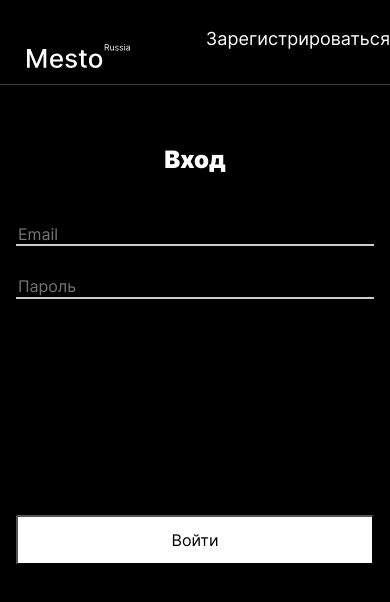
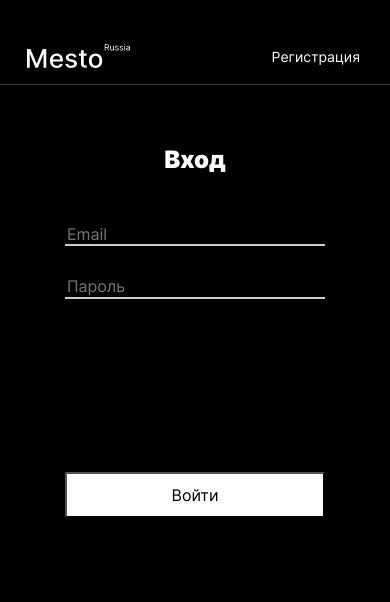
Before and after one commit to IlyaKotkov/react-mesto-auth, a React (Create React App) app: page /sign-in in a window 390 px wide. Shown: the top 602 px of the page. Built offline with nearby package versions, Linux system fonts and the light colour scheme.

Commit message:
исправить некоторые замечания

```diff
--- a/src/blocks/header/__menu/header__menu.css
+++ b/src/blocks/header/__menu/header__menu.css
@@ -8,3 +8,13 @@
     color: #FFFFFF;
     text-decoration: none;
 }
+
+@media screen and (max-width: 767px) {
+    .header__menu {
+        font-size: 14px;
+        line-height: 17px;
+        display: flex;
+        align-items: center;
+        margin-right: 30px;
+    }
+}
--- a/src/blocks/login/__submit-button/login__submit-button.css
+++ b/src/blocks/login/__submit-button/login__submit-button.css
@@ -11,3 +11,11 @@
 .login__submit-button:hover  {
     opacity: .8;
 }
+
+@media screen and (max-width: 767px) {
+    .login__submit-button {
+        max-width: 260px;
+        height: 46px;
+        margin-top: 173px;
+    }
+}
--- a/src/blocks/register/__submit-button/register__submit-button.css
+++ b/src/blocks/register/__submit-button/register__submit-button.css
@@ -11,3 +11,11 @@
 .register__submit-button:hover  {
     opacity: .8;
 }
+
+@media screen and (max-width: 767px) {
+    .register__submit-button {
+        max-width: 260px;
+        height: 46px;
+        margin-top: 173px;
+    }
+}
--- a/src/components/Login.js
+++ b/src/components/Login.js
@@ -3,7 +3,7 @@ import { Link, useNavigate } from "react-router-dom";
 import * as ApiAuth from '../utils/ApiAuth.js';
 import { useState } from "react";
 
-export default function Login({onLogin, handleShowInfoMessage}) {
+export default function Login({ onLogin, handleShowInfoMessage }) {
 
   const [formValue, setFormValue] = useState({
     email: '',
@@ -12,7 +12,7 @@ export default function Login({onLogin, handleShowInfoMessage}) {
   const navigate = useNavigate()
 
   function handleChange(e) {
-    const {name, value} = e.target;
+    const { name, value } = e.target;
 
     setFormValue({
       ...formValue,
@@ -22,27 +22,29 @@ export default function Login({onLogin, handleShowInfoMessage}) {
 
   function handleSubmit(e) {
     e.preventDefault();
-    if (!formValue.email || !formValue.password){
+    if (!formValue.email || !formValue.password) {
       return
     }
     ApiAuth.authorize(formValue.email, formValue.password)
       .then(data => {
-        if (data.token) localStorage.setItem('token', data.token);
-          setFormValue({email: '', password: ''});
+        if (data.token) {
+          localStorage.setItem('token', data.token)
+          setFormValue({ email: '', password: '' });
           onLogin(formValue.email);
-          console.log(formValue.email)
           handleShowInfoMessage({
             text: "Вы успешно вошли!",
             isSuccess: true
           })
-          navigate("/", {replace: true});
+          navigate("/", { replace: true });
+        } else {
+          onLogin(false);
+          handleShowInfoMessage({
+            text: "Что-то пошло не так! Попробуйте еще раз.",
+            isSuccess: false,
+          })
+      }
       })
-      .catch(() => {
-        handleShowInfoMessage({
-          text: "Что-то пошло не так! Попробуйте еще раз.",
-          isSucces: false,
-        })
-      });
+      .catch(err => console.log(err))
   }
 
 
@@ -50,7 +52,7 @@ export default function Login({onLogin, handleShowInfoMessage}) {
     <>
       <Header>
 
-        <Link to="/sign-up" className="header__menu">Зарегистрироваться</Link>
+        <Link to="/sign-up" className="header__menu">Регистрация</Link>
 
       </Header>
 
--- a/src/utils/ApiAuth.js
+++ b/src/utils/ApiAuth.js
@@ -16,15 +16,9 @@ export const register = (email, password) => {
         },
         body: JSON.stringify({email, password}),
     })
-    .then((response) => {
-        try {
-          if (response.status === 200){
-            return response.json();
-          }
-        } catch(e){
-          return getResponseData(e)
-        }
-      })
+    .then(response => {
+      return getResponseData(response)
+  })
 }
 
 
@@ -37,15 +31,15 @@ export const authorize = (email, password) => {
     },
     body: JSON.stringify({email, password})
   })
-  .then((response => response.json()))
+  .then(response => {
+    return getResponseData(response)
+  })
   .then((data) => {
     if (data.token){
       localStorage.setItem('jwt', data.token);
       return data;
     }
-    console.log(data)
   })
-  .catch(err => console.log(err))
 };
 
 export const getContent = (token) => {
```
